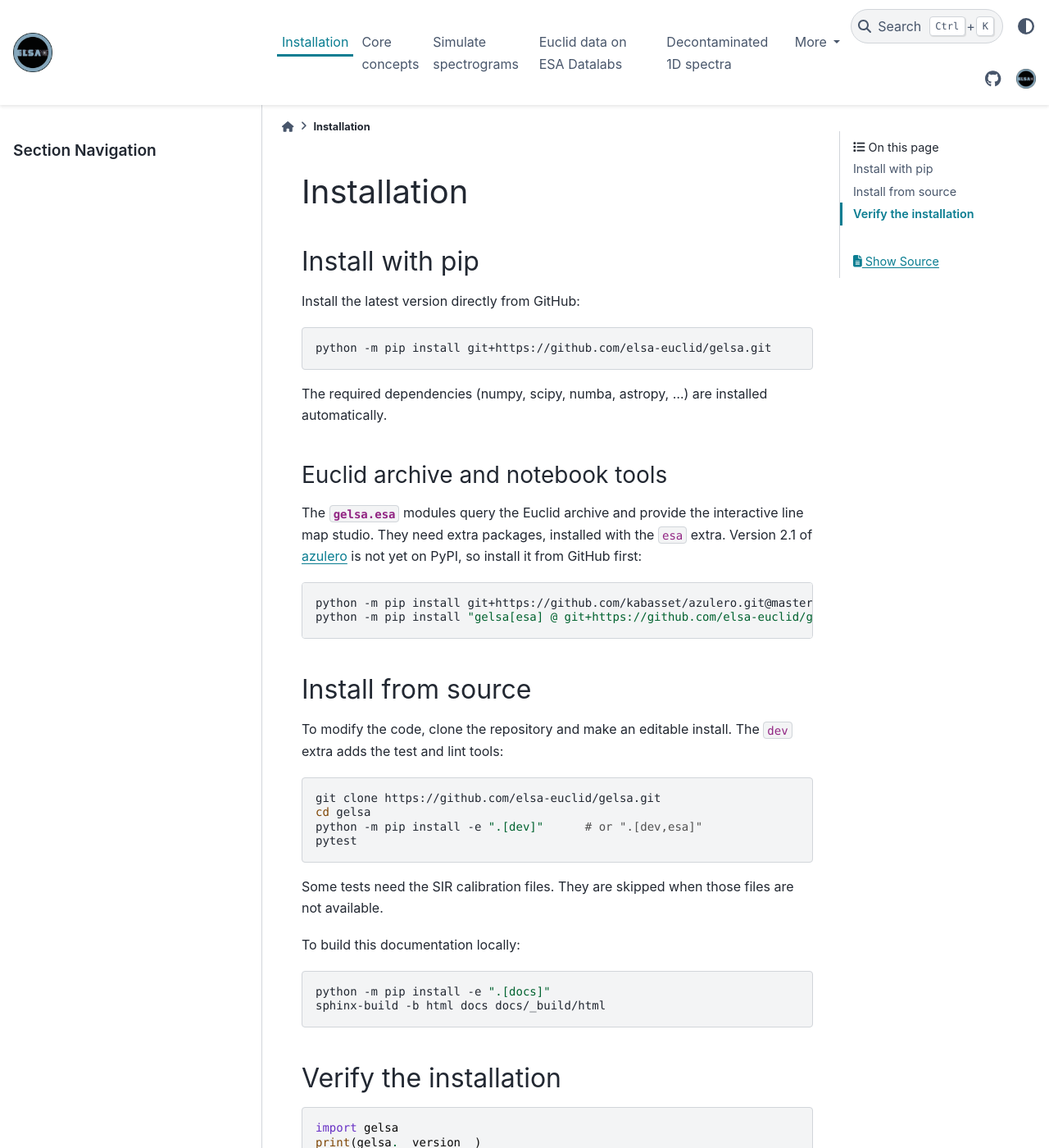
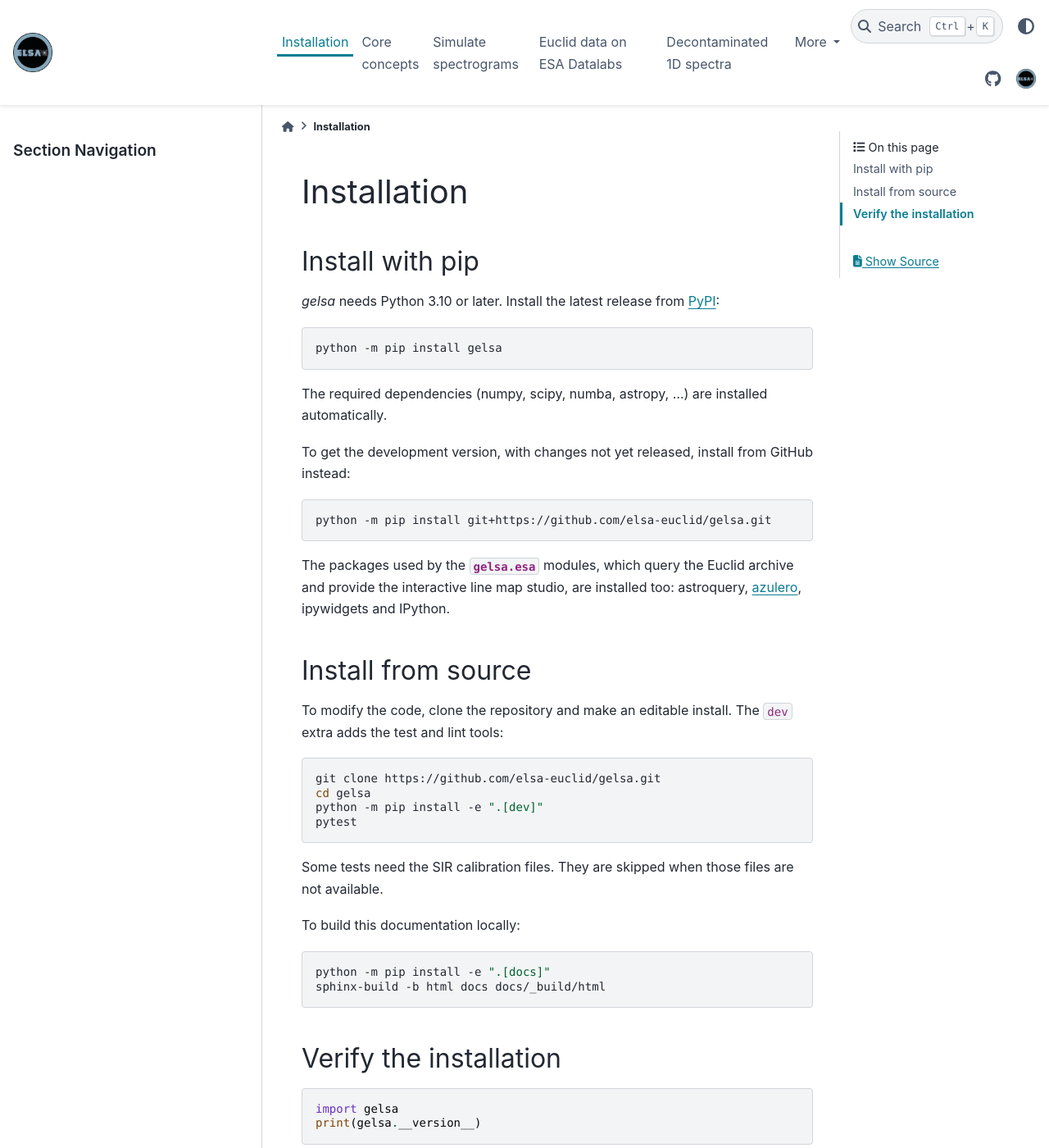
Before and after one commit to bengranett/gelsa, a Sphinx documentation site: the page built from docs/install.rst, in a window 1280 px wide and 1400 px high. Shown: the whole window at 82% size. Built offline with Sphinx 7.4.7 and the PyData theme 0.15.4, drawn with Linux system fonts in a browser that asks for light colours.

Commit message:
update install directions

```diff
--- a/docs/conf.py
+++ b/docs/conf.py
@@ -47,7 +47,7 @@ autodoc_default_options = {
     'show-inheritance': True,
 }
 autodoc_member_order = 'bysource'
-# Dependencies of the optional ``esa`` extra, mocked so the API pages build
+# Dependencies of the gelsa.esa modules, mocked so the API pages build
 # without them.
 autodoc_mock_imports = ['azulero', 'ipywidgets', 'IPython', 'astroquery']
 napoleon_google_docstring = True
--- a/docs/guide/decontamination.rst
+++ b/docs/guide/decontamination.rst
@@ -10,8 +10,8 @@ from other objects. :class:`~gelsa.decontam.Decontamination` removes it by
 modelling the target and its neighbours together, and fitting the spectra of
 all of them at once.
 
-This walkthrough runs on `ESA Datalabs <https://datalabs.esa.int>`_ and needs
-the ``esa`` extra (see :ref:`how_to_install`). A complete version is in the
+This walkthrough runs on `ESA Datalabs <https://datalabs.esa.int>`_ (see
+:ref:`how_to_install` to install `gelsa`). A complete version is in the
 notebook ``GELSA_1d_spectra_decontamination.ipynb``.
 
 
--- a/docs/guide/real_data.rst
+++ b/docs/guide/real_data.rst
@@ -9,8 +9,7 @@ and builds an Hα line map. It runs on
 `ESA Datalabs <https://datalabs.esa.int>`_, where the Euclid data products and
 the SIR calibration files are mounted on the file system.
 
-The example target is a galaxy at z = 0.751 in the COSMOS field. This
-walkthrough needs the ``esa`` extra (see :ref:`how_to_install`).
+The example target is a galaxy at z = 0.751 in the COSMOS field.
 
 .. code:: python
 
--- a/docs/install.rst
+++ b/docs/install.rst
@@ -7,27 +7,27 @@ Installation
 Install with pip
 ================
 
-Install the latest version directly from GitHub:
+`gelsa` needs Python 3.10 or later. Install the latest release from
+`PyPI <https://pypi.org/project/gelsa/>`_:
+
+.. code:: bash
+
+    python -m pip install gelsa
+
+The required dependencies (numpy, scipy, numba, astropy, …) are installed
+automatically.
+
+To get the development version, with changes not yet released, install from
+GitHub instead:
 
 .. code:: bash
 
     python -m pip install git+https://github.com/elsa-euclid/gelsa.git
 
-The required dependencies (numpy, scipy, numba, astropy, …) are installed
-automatically.
-
-Euclid archive and notebook tools
----------------------------------
-
-The :mod:`gelsa.esa` modules query the Euclid archive and provide the
-interactive line map studio. They need extra packages, installed with the
-``esa`` extra. Version 2.1 of `azulero <https://github.com/kabasset/azulero>`_
-is not yet on PyPI, so install it from GitHub first:
-
-.. code:: bash
-
-    python -m pip install git+https://github.com/kabasset/azulero.git@master
-    python -m pip install "gelsa[esa] @ git+https://github.com/elsa-euclid/gelsa.git"
+The packages used by the :mod:`gelsa.esa` modules, which query the Euclid
+archive and provide the interactive line map studio, are installed too:
+astroquery, `azulero <https://github.com/kabasset/azulero>`_, ipywidgets and
+IPython.
 
 Install from source
 ===================
@@ -39,7 +39,7 @@ To modify the code, clone the repository and make an editable install. The
 
     git clone https://github.com/elsa-euclid/gelsa.git
     cd gelsa
-    python -m pip install -e ".[dev]"      # or ".[dev,esa]"
+    python -m pip install -e ".[dev]"
     pytest
 
 Some tests need the SIR calibration files. They are skipped when those files
```
Also changed, not shown: Readme.md (+4 -1 lines).
